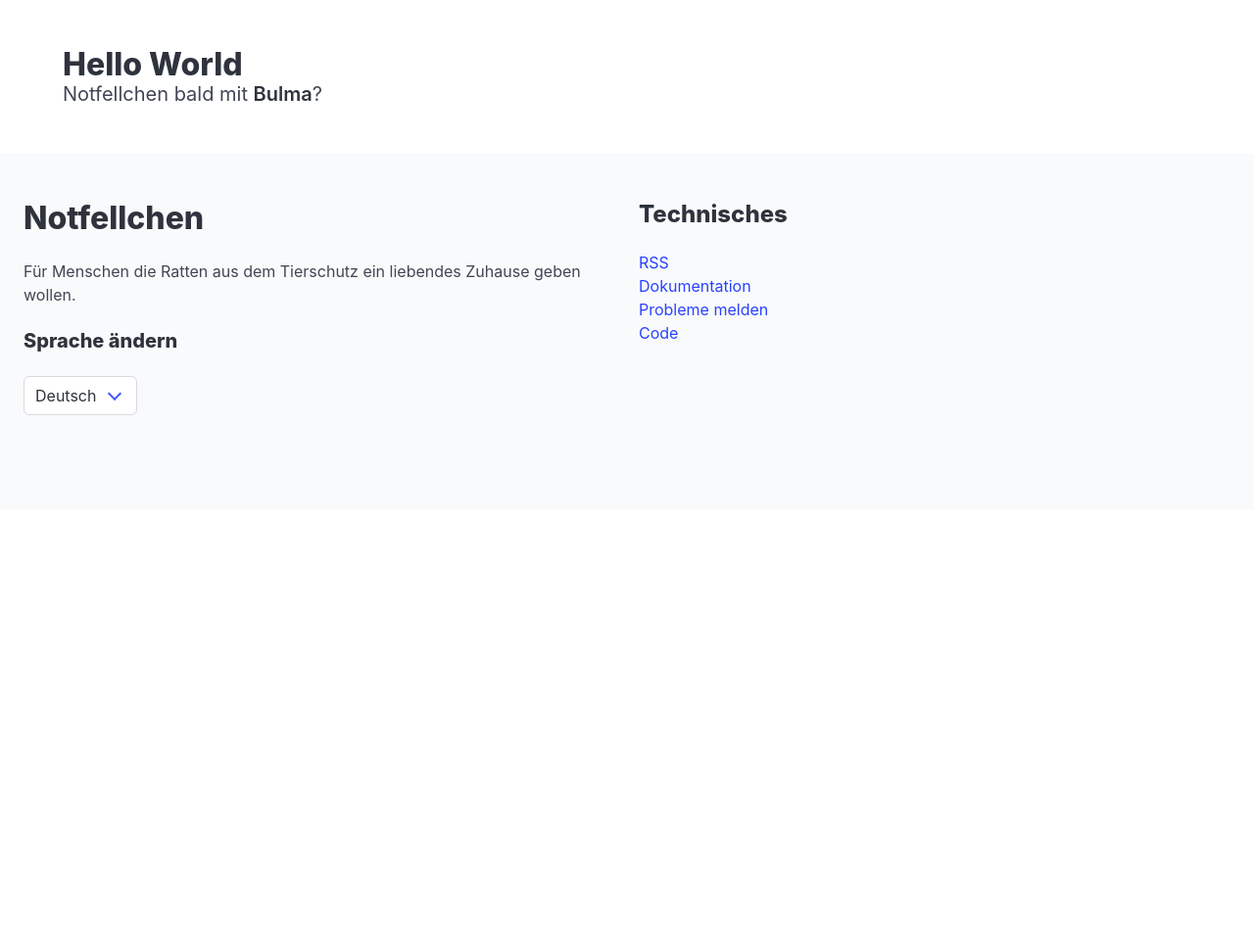
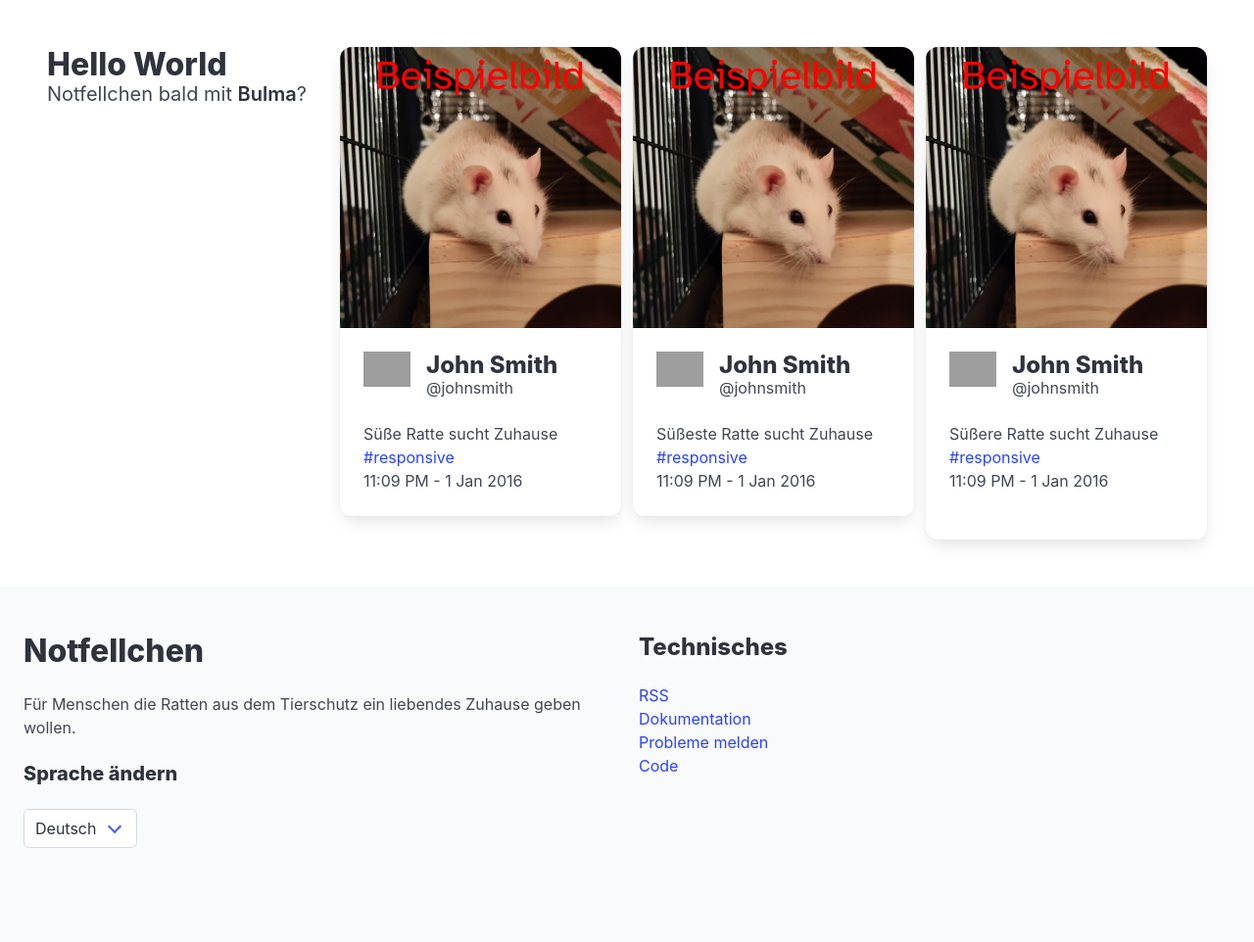
Before and after one commit to moan0s/notfellchen, a Django app: page /styleguide-bulma in a window 1280 px wide. Shown: the part 56-1018 px from the top of the page at 98% size. Before the commit the page ends 480 px from the top, so only its background shows below. Run offline with Django 5.2, Linux system fonts and the light colour scheme; parts of the project's set-up code (start-up, migrations or seed data) failed here and were passed over; grey boxes are pictures that could not be loaded.

Commit message:
feat: Add cards

```diff
--- a/src/fellchensammlung/templates/fellchensammlung/bulma-styleguide.html
+++ b/src/fellchensammlung/templates/fellchensammlung/bulma-styleguide.html
@@ -7,6 +7,7 @@
 
 {% block content %}
     <section class="section">
+        <div class="grid">
             <div class="container">
                 <h1 class="title">
                     Hello World
@@ -15,5 +16,105 @@
                     Notfellchen bald mit <strong>Bulma</strong>?
                 </p>
             </div>
+            <div class="card">
+                <div class="card-image">
+                    <figure class="image">
+                        <img
+                                src="{% static 'fellchensammlung/img/example_rat_single.png' %}"
+                                alt="Placeholder image"
+                        />
+                    </figure>
+                </div>
+                <div class="card-content">
+                    <div class="media">
+                        <div class="media-left">
+                            <figure class="image is-48x48">
+                                <img
+                                        src="https://bulma.io/assets/images/placeholders/96x96.png"
+                                        alt="Placeholder image"
+                                />
+                            </figure>
+                        </div>
+                        <div class="media-content">
+                            <p class="title is-4">John Smith</p>
+                            <p class="subtitle is-6">@johnsmith</p>
+                        </div>
+                    </div>
+
+                    <div class="content">
+                        Süße Ratte sucht Zuhause
+                        <a href="#">#responsive</a>
+                        <br/>
+                        <time datetime="2016-1-1">11:09 PM - 1 Jan 2016</time>
+                    </div>
+                </div>
+            </div>
+            <div class="card">
+                <div class="card-image">
+                    <figure class="image">
+                        <img
+                                src="{% static 'fellchensammlung/img/example_rat_single.png' %}"
+                                alt="Placeholder image"
+                        />
+                    </figure>
+                </div>
+                <div class="card-content">
+                    <div class="media">
+                        <div class="media-left">
+                            <figure class="image is-48x48">
+                                <img
+                                        src="https://bulma.io/assets/images/placeholders/96x96.png"
+                                        alt="Placeholder image"
+                                />
+                            </figure>
+                        </div>
+                        <div class="media-content">
+                            <p class="title is-4">John Smith</p>
+                            <p class="subtitle is-6">@johnsmith</p>
+                        </div>
+                    </div>
+
+                    <div class="content">
+                        Süßeste Ratte sucht Zuhause
+                        <a href="#">#responsive</a>
+                        <br/>
+                        <time datetime="2016-1-1">11:09 PM - 1 Jan 2016</time>
+                    </div>
+                </div>
+            </div>
+            <div class="card">
+                <div class="card-image">
+                    <figure class="image">
+                        <img
+                                src="{% static 'fellchensammlung/img/example_rat_single.png' %}"
+                                alt="Placeholder image"
+                        />
+                    </figure>
+                </div>
+                <div class="card-content">
+                    <div class="media">
+                        <div class="media-left">
+                            <figure class="image is-48x48">
+                                <img
+                                        src="https://bulma.io/assets/images/placeholders/96x96.png"
+                                        alt="Placeholder image"
+                                />
+                            </figure>
+                        </div>
+                        <div class="media-content">
+                            <p class="title is-4">John Smith</p>
+                            <p class="subtitle is-6">@johnsmith</p>
+                        </div>
+                    </div>
+
+                    <div class="content">
+                        Süßere Ratte sucht Zuhause
+                        <a href="#">#responsive</a>
+                        <br/>
+                        <time datetime="2016-1-1">11:09 PM - 1 Jan 2016</time>
+                    </div>
+                </div>
+            </div>
+        </div>
     </section>
 {% endblock %}
```
Also changed, not shown: src/fellchensammlung/static/fellchensammlung/img/example_rat_single.png (added). Lines whose indentation alone changed are shown as unchanged.
